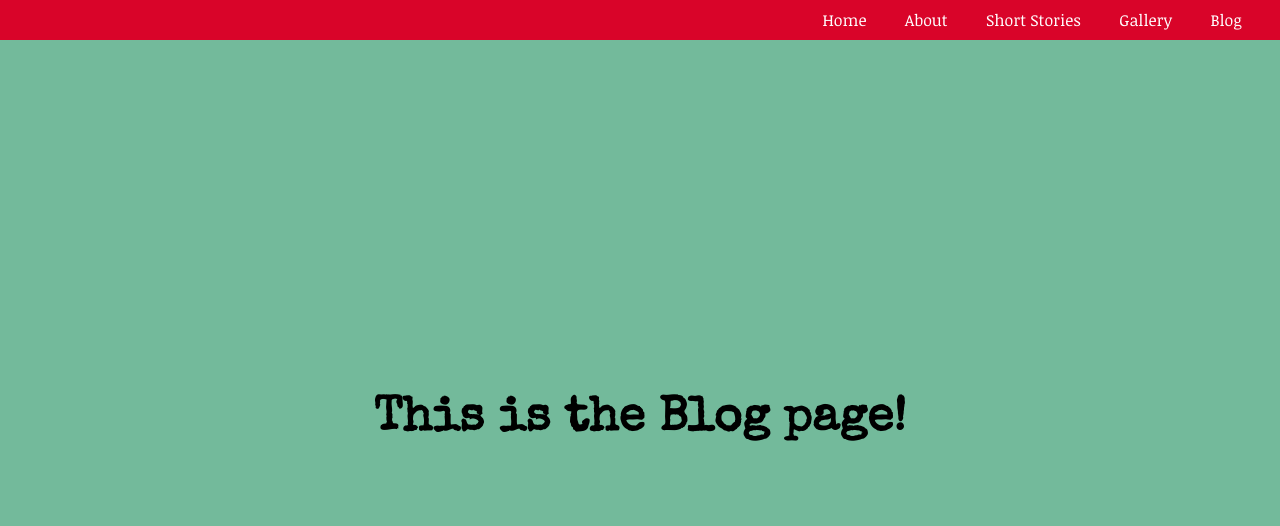
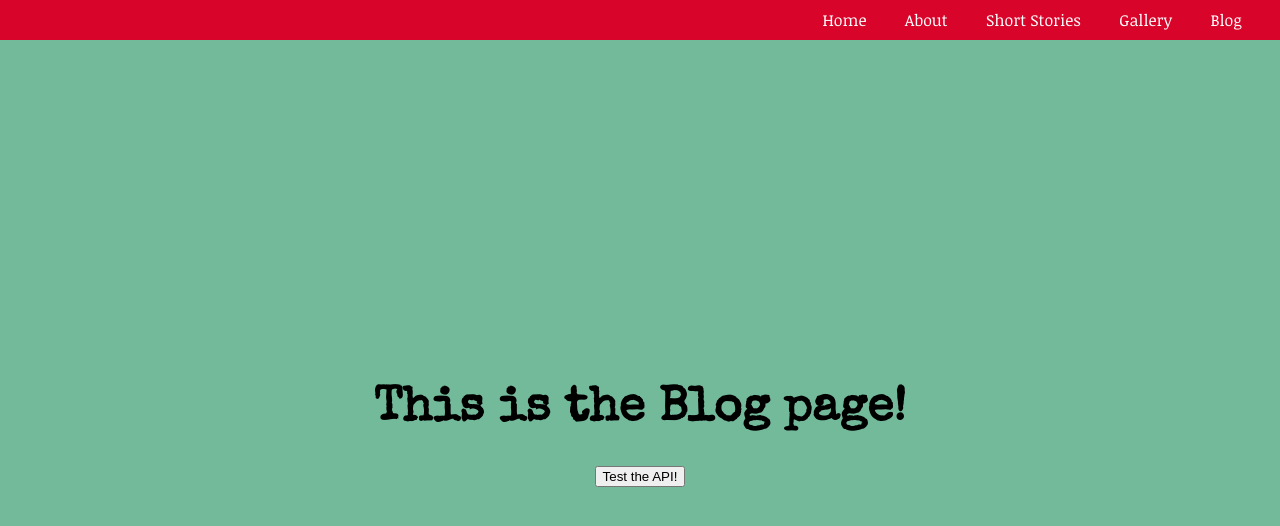
Before and after one commit to lyndsiWilliams/kathleen-kidder, a React (Create React App) app in the folder client/: page /blog in a window 1280 px wide. Shown: the top 526 px of the page. Built offline with nearby package versions, Linux system fonts and the light colour scheme; no server answers.

Commit message:
Fixed Blog.js API check

```diff
--- a/client/src/components/Blog.js
+++ b/client/src/components/Blog.js
@@ -1,5 +1,4 @@
 // Package imports
-import { useEffect } from 'react';
 import { connect } from 'react-redux';
 // Actions
 import { getBlogs } from '../redux/actions';
@@ -7,13 +6,10 @@ import { getBlogs } from '../redux/actions';
 const Blog = props => {
   console.log("PROPS in BLOG: ", props);
 
-  useEffect(() => {
-    props.getBlogs();
-  }, [])
-
   return (
-    <div className="blog">
+    <div className="blog" style={{ flexDirection: "column" }}>
       <h1>This is the Blog page!</h1>
+      <button onClick={() => props.getBlogs()}>Test the API!</button>
     </div>
   );
 };
```
Also changed, not shown: 1 other file (tests, documents, lock files or other folders).
